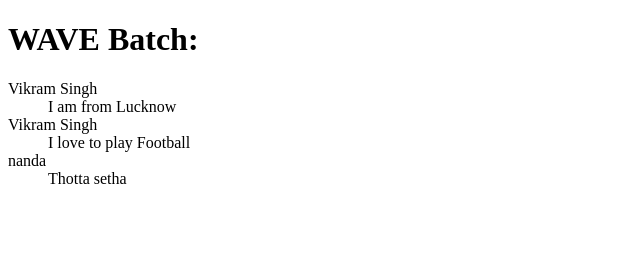
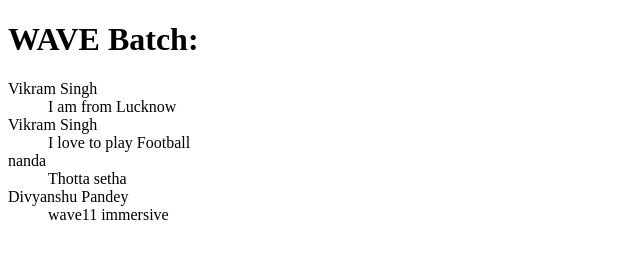
Before and after one commit to ankit1601/wave11, a plain HTML site: page index.html in a window 1280 px wide. Shown: the whole page, without its empty margins (0-640 px from the left). Drawn offline with Linux system fonts and the light colour scheme.

Commit message:
divyanshu

```diff
--- a/index.html
+++ b/index.html
@@ -25,6 +25,12 @@
 		<dd>
 			Thotta setha
 		</dd>
+		<dt>
+			Divyanshu Pandey
+		</dt>
+		<dd>
+			wave11 immersive
+		</dd>
 	</dl>
 </body>
 </html>
```
